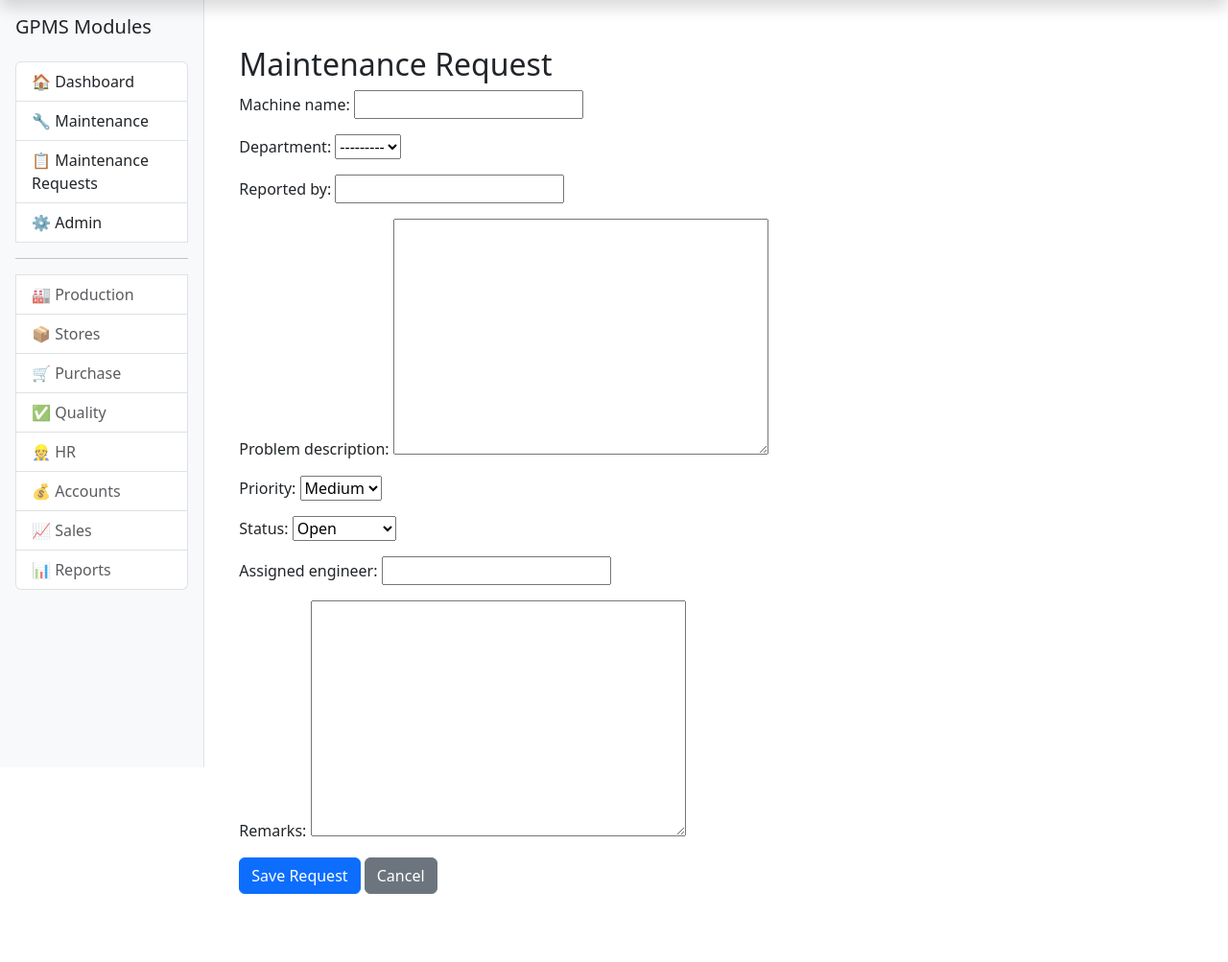
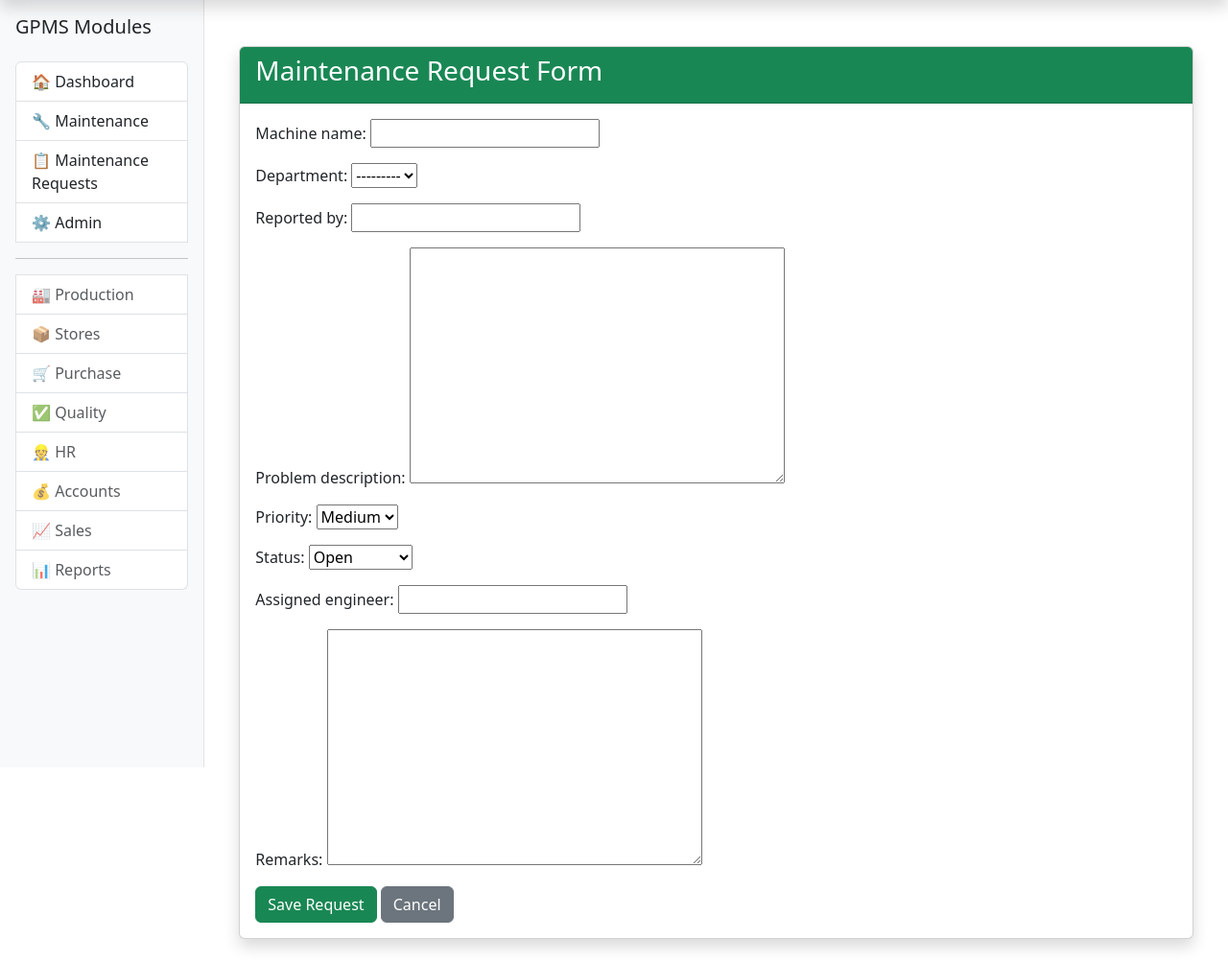
Before and after one commit to dineshmail/gpms-genlite, a Django app: page /maintenance/requests/new/ in a window 1280 px wide. Shown: the part 56-1059 px from the top of the page at 96% size. Before the commit the page ends 988 px from the top, so only its background shows below. Run offline with Django 5.2, Linux system fonts and the light colour scheme; data that the repository does not hold is empty.

Commit message:
GPMS Foundation Step 3C Maintenance form migrated to ERP layout

```diff
--- a/maintenance/templates/maintenance/request_form.html
+++ b/maintenance/templates/maintenance/request_form.html
@@ -1,10 +1,22 @@
 {% extends "base.html" %}
+
+{% block title %}
+Maintenance Request Form
+{% endblock %}
 
 {% block content %}
 
 <div class="container mt-4">
 
-    <h2>Maintenance Request</h2>
+    <div class="card shadow">
+
+        <div class="card-header bg-success text-white">
+
+            <h3>Maintenance Request Form</h3>
+
+        </div>
+
+        <div class="card-body">
 
             <form method="POST">
 
@@ -12,16 +24,28 @@
 
                 {{ form.as_p }}
 
-        <button type="submit" class="btn btn-primary">
+                <button
+                    type="submit"
+                    class="btn btn-success">
+
                     Save Request
+
                 </button>
 
-        <a href="{% url 'maintenance_request_list' %}" class="btn btn-secondary">
+                <a
+                    href="{% url 'maintenance_request_list' %}"
+                    class="btn btn-secondary">
+
                     Cancel
+
                 </a>
 
             </form>
 
         </div>
 
+    </div>
+
+</div>
+
 {% endblock %}
```
Lines whose indentation alone changed are shown as unchanged.
